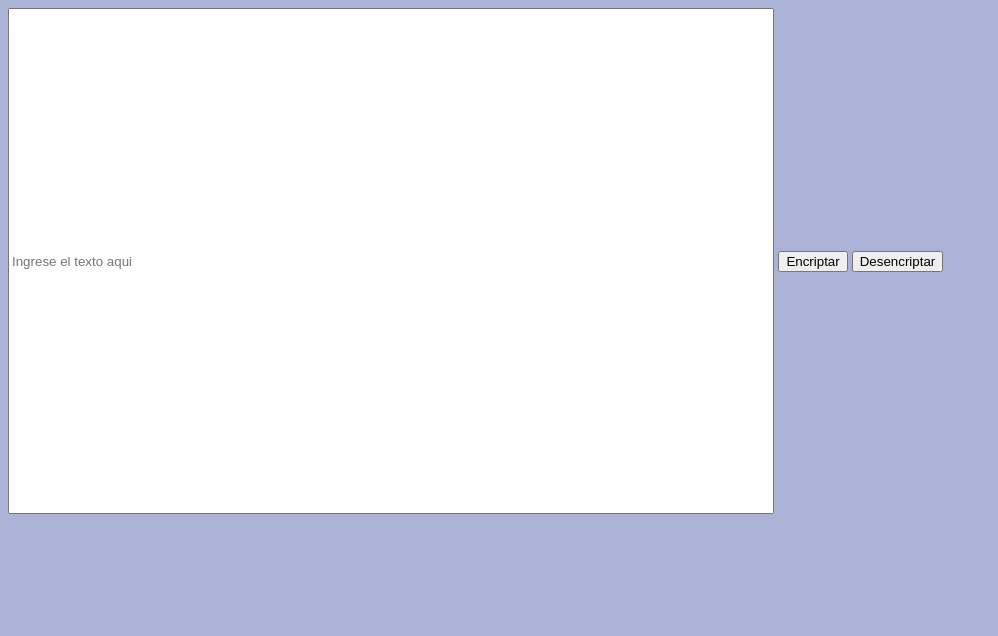
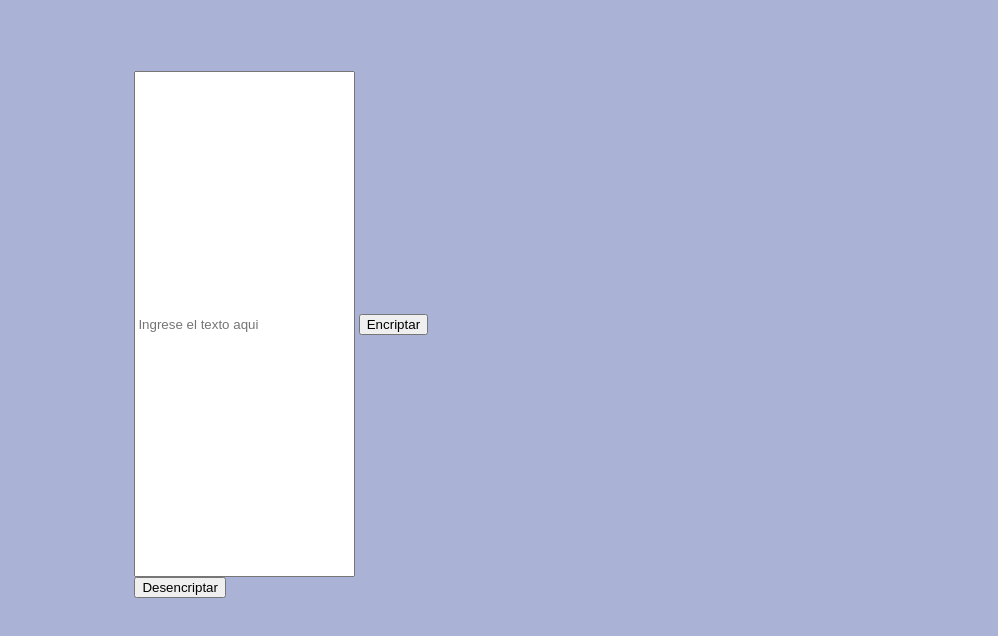
Before and after one commit to INGsebas14/encriptador-de-texto, a plain HTML site: page index.html in a window 1280 px wide. Shown: the whole page, without its empty margins (0-998 px from the left). Drawn offline with Linux system fonts and the light colour scheme.

Commit message:
agregamos el main y ponemos sus funciones

```diff
--- a/styles/style.css
+++ b/styles/style.css
@@ -1,6 +1,13 @@
 body{
     background-color: #AAB2D5;
     color: #F6F6F6;
+}
+main.presentacion{
+    display: flex;
+    align-items: center;
+    padding: 5% 0% 0% 10% ;
+    justify-content: space-between;
+    gap: 82px;
 }
 section.presentacion__contenido{
 }
```
